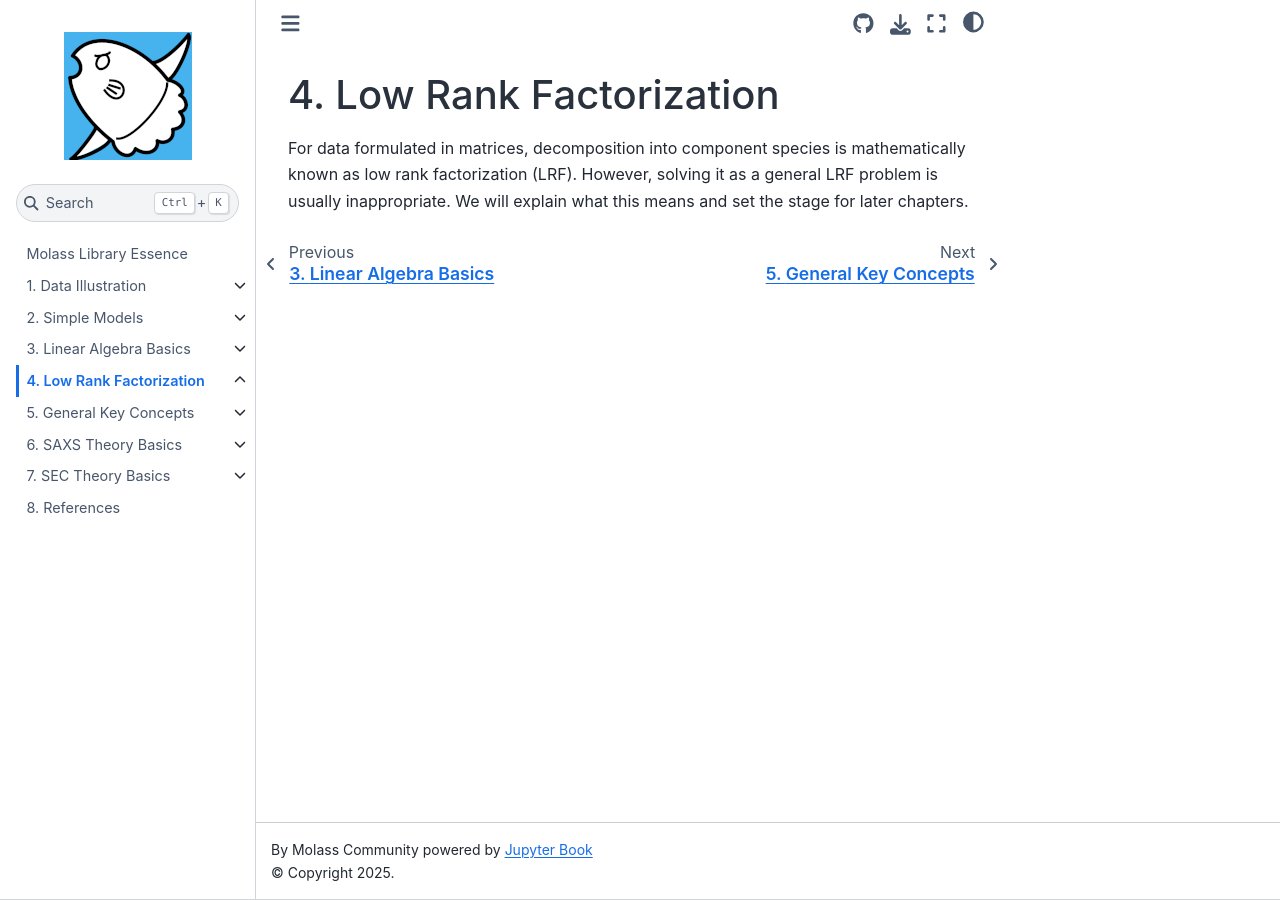
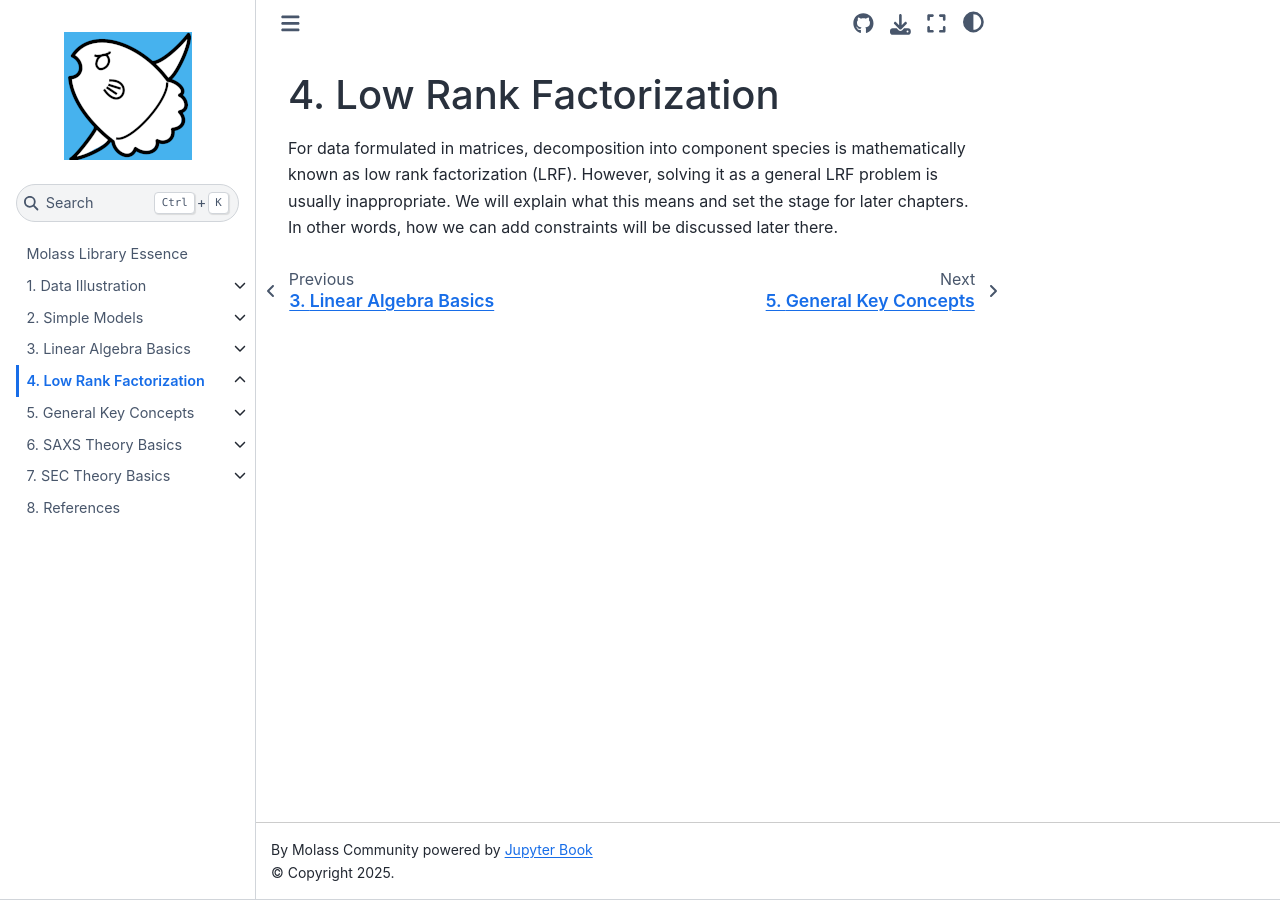
Before and after one commit to molass-saxs/molass-essence, a Jupyter Book: the page built from chapters/40/low-rank.md, in a window 1280 px wide. Built offline with Jupyter Book 1.0.4 settings and Sphinx 7.4.7 and the Sphinx Book theme 1.1.4, drawn with Linux system fonts in a browser that asks for light colours; pages that are not in the unit, such as notebooks, are missing from menus; part of the change alters nothing that is shown.

```diff
--- a/chapters/40/low-rank.md
+++ b/chapters/40/low-rank.md
@@ -1,4 +1,4 @@
 # Low Rank Factorization
 
 For data formulated in matrices, decomposition into component species is mathematically known as low rank factorization (LRF).
-However, solving it as a general LRF problem is usually inappropriate. We will explain what this means and set the stage for later chapters.
+However, solving it as a general LRF problem is usually inappropriate. We will explain what this means and set the stage for later chapters. In other words, how we can add constraints will be discussed later there.
--- a/references.bib
+++ b/references.bib
@@ -353,6 +353,20 @@ doi={10.1021/ac990412u},
 url={https://doi.org/10.1021/ac990412u}
 }
 
+@article{FELINGER2004149,
+title = {Equivalence of the microscopic and macroscopic models of chromatography: stochastic–dispersive versus lumped kinetic model},
+journal = {Journal of Chromatography A},
+volume = {1043},
+number = {2},
+pages = {149-157},
+year = {2004},
+issn = {0021-9673},
+doi = {https://doi.org/10.1016/j.chroma.2004.05.081},
+url = {https://www.sciencedirect.com/science/article/pii/S0021967304008647},
+author = {Attila Felinger and Alberto Cavazzini and Francesco Dondi},
+keywords = {Chromatographic models, Stochastic–dispersive model, Lumped kinetic model, Characteristic function, Adsorption–desorption kinetics},
+}
+
 @article{DONDI2002185,
 title = {Stochastic theory of size exclusion chromatography by the characteristic function approach},
 journal = {Journal of Chromatography A},
```
Also changed, not shown: 1 other file.
